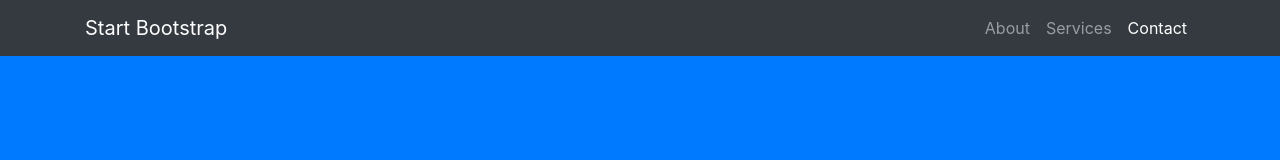
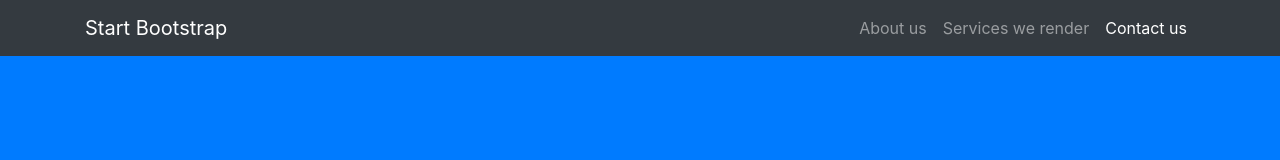
Before and after one commit to commadotdot/devpro, a plain HTML site: page index.html in a window 1280 px wide. Shown: the top 160 px of the page. Drawn offline with Linux system fonts and the light colour scheme.

Commit message:
version 2

```diff
--- a/index.html
+++ b/index.html
@@ -30,13 +30,13 @@
       <div class="collapse navbar-collapse" id="navbarResponsive">
         <ul class="navbar-nav ml-auto">
           <li class="nav-item">
-            <a class="nav-link js-scroll-trigger" href="about.html">About</a>
+            <a class="nav-link js-scroll-trigger" href="about.html">About us</a>
           </li>
           <li class="nav-item">
-            <a class="nav-link js-scroll-trigger" href="#services">Services</a>
+            <a class="nav-link js-scroll-trigger" href="#services">Services we render</a>
           </li>
           <li class="nav-item">
-            <a class="nav-link js-scroll-trigger" href="#contact">Contact</a>
+            <a class="nav-link js-scroll-trigger" href="#contact">Contact us</a>
           </li>
         </ul>
       </div>
```
Also changed, not shown: 1 other file.
